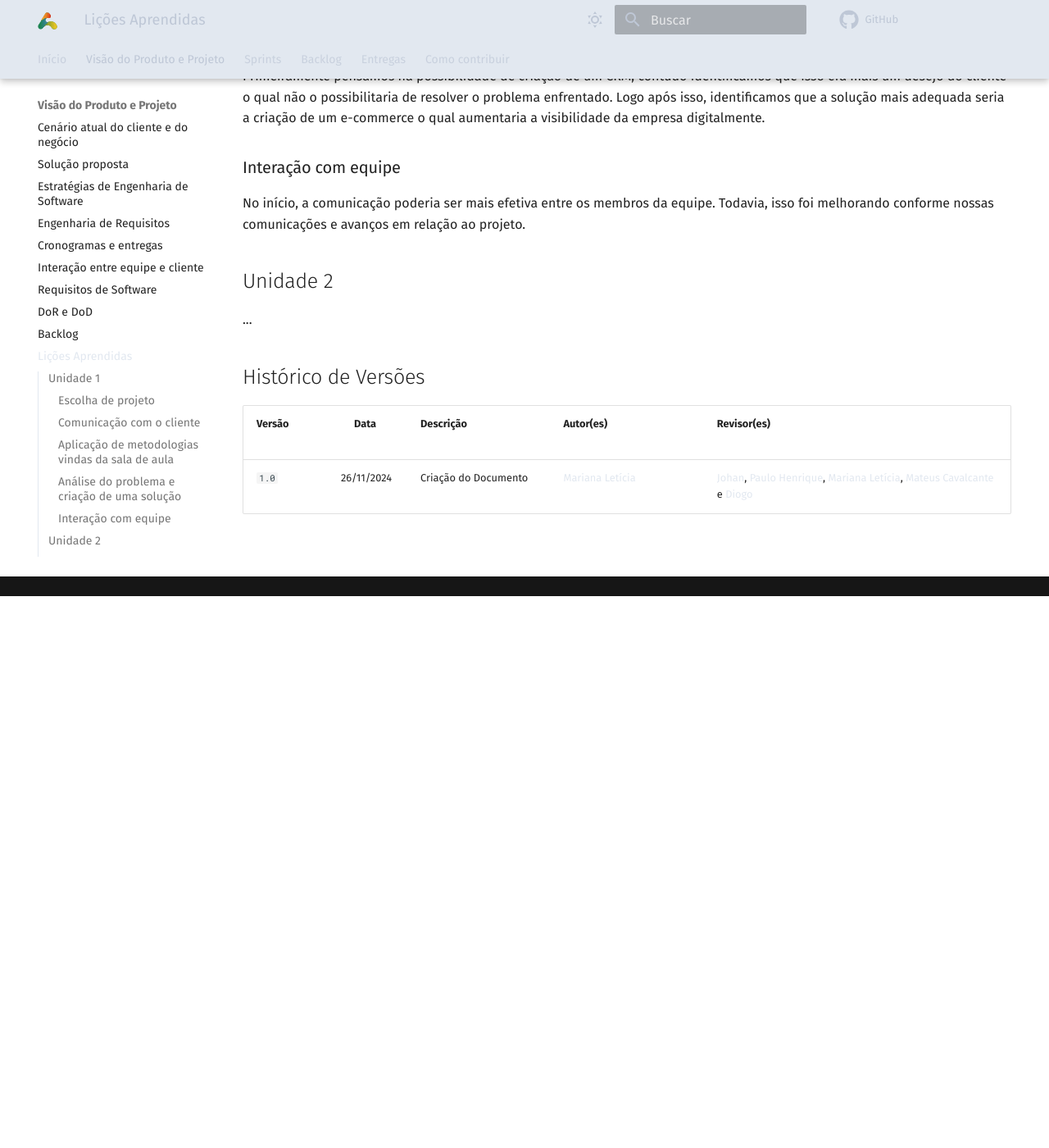
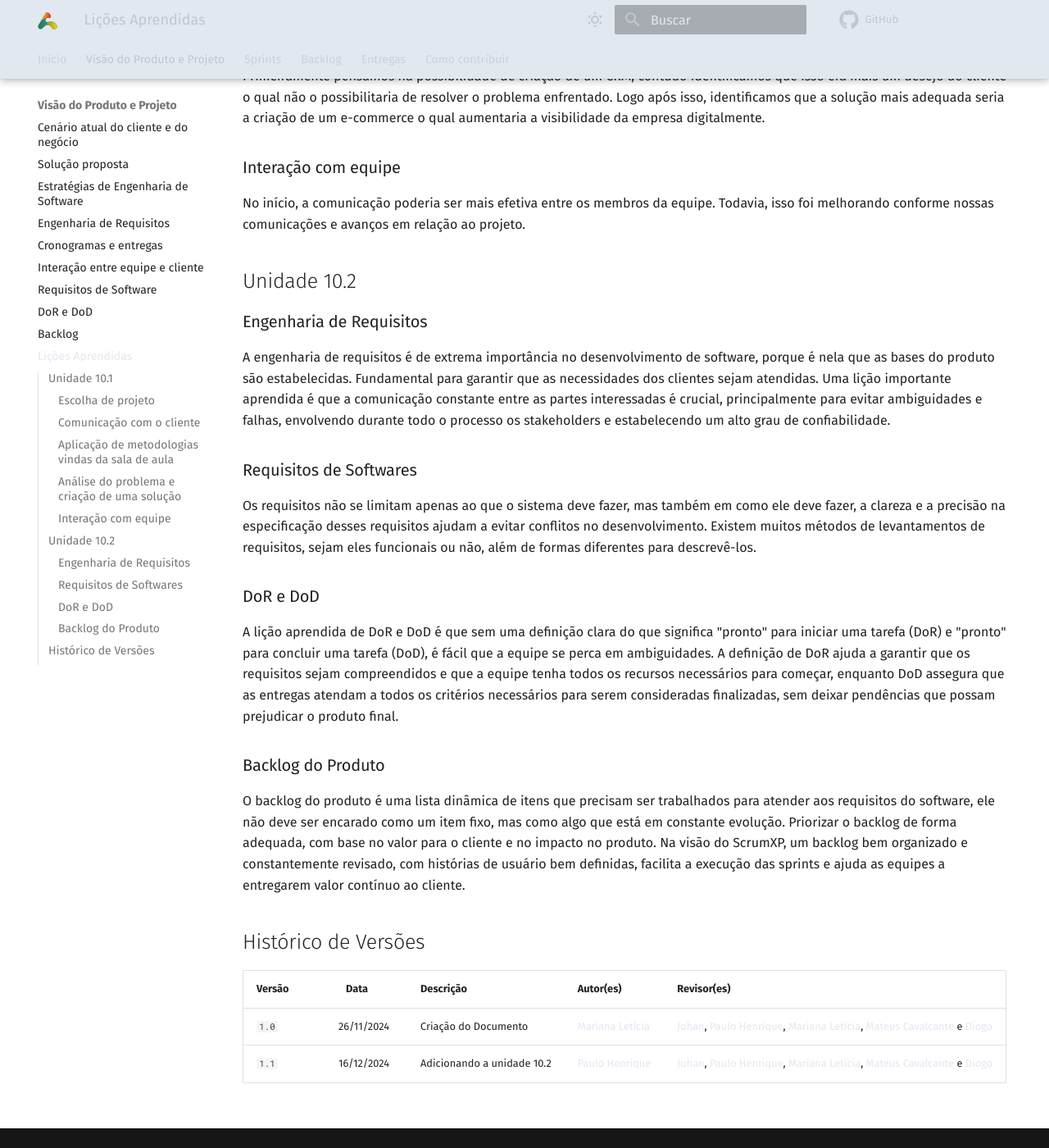
Before and after one commit to mdsreq-fga-unb/2024.2-T03-AutoReiTintas, an MkDocs documentation site: the page built from docs/auto-rei-tintas/docs/sections/presentations/learned_lessons.md, in a window 1280 px wide and 1400 px high, scrolled down 673 px. Shown: the whole window at 82% size. Built offline with MkDocs 1.6.1 and Material for MkDocs 9.7.7, drawn with Linux system fonts in a browser that asks for light colours; comment, search, counter and statistics services are not loaded; some of the changed text lies outside the part shown.

Commit message:
docs: atualização das lições aprendidas unidade 2

```diff
--- a/docs/auto-rei-tintas/docs/sections/presentations/learned_lessons.md
+++ b/docs/auto-rei-tintas/docs/sections/presentations/learned_lessons.md
@@ -1,33 +1,94 @@
 # 10 Lições Aprendidas
 
-## Unidade 1
+
+
+## Unidade 10.1
+
+
 
 ### Escolha de projeto
 
+
+
 Foi preciso de um período considerável de conversas entre a equipe e stakeholders para analisar qual projeto seria mais adequada para o projeto e para a intenção dos integrantes com a disciplina.
+
+
 
 ### Comunicação com o cliente
 
+
+
 Entender qual seria o principal problema enfrentado atualmente pelo cliente foi desafiador. Porém conseguimos compreendê-lo.
+
+
 
 ### Aplicação de metodologias vindas da sala de aula
 
+
+
 Ao se aplicar as metodologias aprendidas em sala de aula, tivemos um aprendizado por conseguir identificar o problema e suas causas com mais clareza conseguindo encontrar uma solução mais viável a ele.
+
+
 
 ### Análise do problema e criação de uma solução
 
+
+
 Após conseguir compreender o problema enfrentado pelo cliente, foi necessário identificar qual seria a solução mais adequada. Primeiramente pensamos na possibilidade de criação de um CRM, contudo identificamos que isso era mais um desejo do cliente o qual não o possibilitaria de resolver o problema enfrentado. Logo após isso, identificamos que a solução mais adequada seria a criação de um e-commerce o qual aumentaria a visibilidade da empresa digitalmente.
+
+
 
 ### Interação com equipe
 
+
+
 No início, a comunicação poderia ser mais efetiva entre os membros da equipe. Todavia, isso foi melhorando conforme nossas comunicações e avanços em relação ao projeto.
 
-## Unidade 2
 
-...
+
+## Unidade 10.2
+
+
+
+### Engenharia de Requisitos
+
+
+
+A engenharia de requisitos é de extrema importância no desenvolvimento de software, porque é nela que as bases do produto são estabelecidas. Fundamental para garantir que as necessidades dos clientes sejam atendidas. Uma lição importante aprendida é que a comunicação constante entre as partes interessadas é crucial, principalmente para evitar ambiguidades e falhas, envolvendo durante todo o processo os stakeholders e estabelecendo um alto grau de confiabilidade.
+
+
+
+### Requisitos de Softwares
+
+
+
+Os requisitos não se limitam apenas ao que o sistema deve fazer, mas também em como ele deve fazer, a clareza e a precisão na especificação desses requisitos ajudam a evitar conflitos no desenvolvimento. Existem muitos métodos de levantamentos de requisitos, sejam eles funcionais ou não, além de formas diferentes para descrevê-los.
+
+
+
+### DoR e DoD
+
+
+
+A lição aprendida de DoR e DoD é que sem uma definição clara do que significa "pronto" para iniciar uma tarefa (DoR) e "pronto" para concluir uma tarefa (DoD), é fácil que a equipe se perca em ambiguidades. A definição de DoR ajuda a garantir que os requisitos sejam compreendidos e que a equipe tenha todos os recursos necessários para começar, enquanto DoD assegura que as entregas atendam a todos os critérios necessários para serem consideradas finalizadas, sem deixar pendências que possam prejudicar o produto final.
+
+
+
+### Backlog do Produto
+
+
+
+O backlog do produto é uma lista dinâmica de itens que precisam ser trabalhados para atender aos requisitos do software, ele não deve ser encarado como um item fixo, mas como algo que está em constante evolução. Priorizar o backlog de forma adequada, com base no valor para o cliente e no impacto no produto. Na visão do ScrumXP, um backlog bem organizado e constantemente revisado, com histórias de usuário bem definidas, facilita a execução das sprints e ajuda as equipes a entregarem valor contínuo ao cliente.
+
+
 
 ## Histórico de Versões
 
-| Versão |    Data     | Descrição                                 | Autor(es)                                        | Revisor(es)                                                                                                                                                                                                                                  |
-| ------ | :---------: | ----------------------------------------- | ------------------------------------------------ | -------------------------------------------------------------------------------------------------------------------------------------------------------------------------------------------------------------------------------------------- |
-| `1.0`  | 26/11/2024  | Criação do Documento                      | [Mariana Letícia](https://github.com/Marianannn) | [Johan](https://github.com/johan-rocha), [Paulo Henrique](https://github.com/Nanashii76), [Mariana Letícia](https://github.com/Marianannn), [Mateus Cavalcante](https://github.com/mateuscavati) e [Diogo](https://github.com/Diogo-Barboza) |
+
+
+| Versão |    Data | Descrição | Autor(es) | Revisor(es) |
+| ---| ---| ---| ---| --- |
+| `1.0` | 26/11/2024 | Criação do Documento | [Mariana Letícia](https://github.com/Marianannn) | [Johan](https://github.com/johan-rocha), [Paulo Henrique](https://github.com/Nanashii76), [Mariana Letícia](https://github.com/Marianannn), [Mateus Cavalcante](https://github.com/mateuscavati) e [Diogo](https://github.com/Diogo-Barboza) |
+| `1.1` | 16/12/2024 | Adicionando a unidade 10.2 | [Paulo Henrique](https://github.com/Nanashii76) | [Johan](https://github.com/johan-rocha), [Paulo Henrique](https://github.com/Nanashii76), [Mariana Letícia](https://github.com/Marianannn), [Mateus Cavalcante](https://github.com/mateuscavati) e [Diogo](https://github.com/Diogo-Barboza) |
+
+##
```
